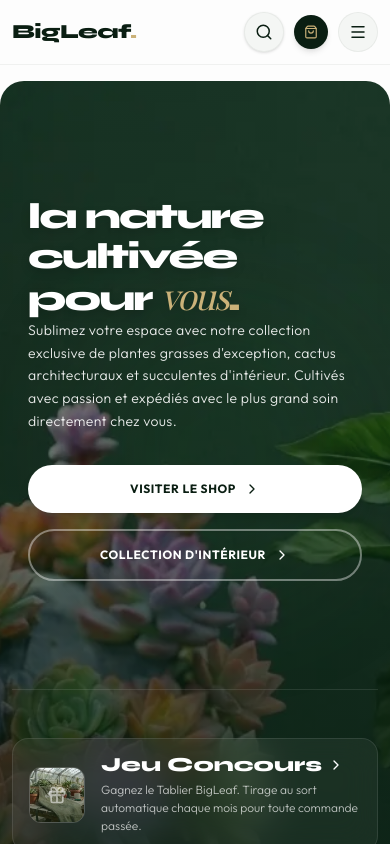
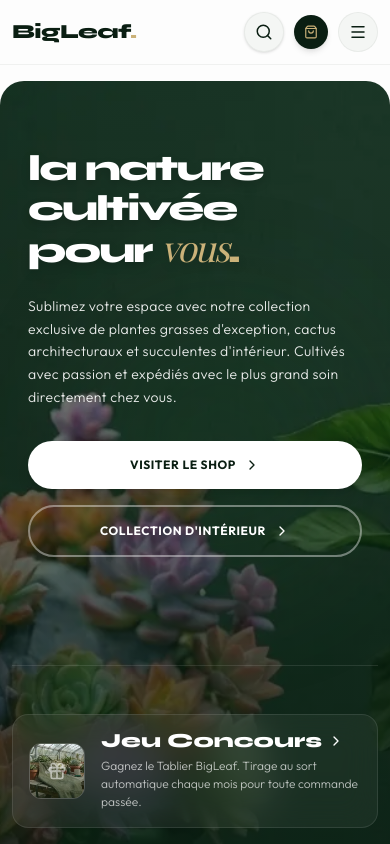
Before and after one commit to mist3rth/bigleaf, a React (Vite) app: page / in a window 390 px wide. Shown: the top 844 px of the page. Built offline with nearby package versions, Linux system fonts and the light colour scheme.

Commit message:
style(hero): remove margin-top on mobile instead of margin-bottom

```diff
--- a/src/components/sections/Hero.tsx
+++ b/src/components/sections/Hero.tsx
@@ -39,10 +39,10 @@ export default function Hero() {
       <div className="absolute top-1/4 right-10 w-64 h-64 bg-accent/20 rounded-full blur-3xl pointer-events-none" />
 
       {/* Main Content Area */}
-      <div className="flex-grow flex flex-col justify-center items-start text-left mt-12 md:mt-16 px-4 max-w-4xl -translate-y-[60px] md:-translate-y-[120px]">
+      <div className="flex-grow flex flex-col justify-center items-start text-left mt-0 sm:mt-12 md:mt-16 px-4 max-w-4xl -translate-y-[60px] md:-translate-y-[120px]">
 
         {/* Gigantic stylized title */}
-        <h1 className="font-display font-extrabold text-4xl sm:text-6xl md:text-7xl lg:text-8xl tracking-tighter text-white leading-[1.1] md:leading-[1.0] mb-0 sm:mb-6 select-none drop-shadow-lg lowercase">
+        <h1 className="font-display font-extrabold text-4xl sm:text-6xl md:text-7xl lg:text-8xl tracking-tighter text-white leading-[1.1] md:leading-[1.0] mb-6 select-none drop-shadow-lg lowercase">
           La nature cultivée pour <span className="font-serif italic font-normal text-gold normal-case">vous</span><span className="text-gold">.</span>
         </h1>
 
```
